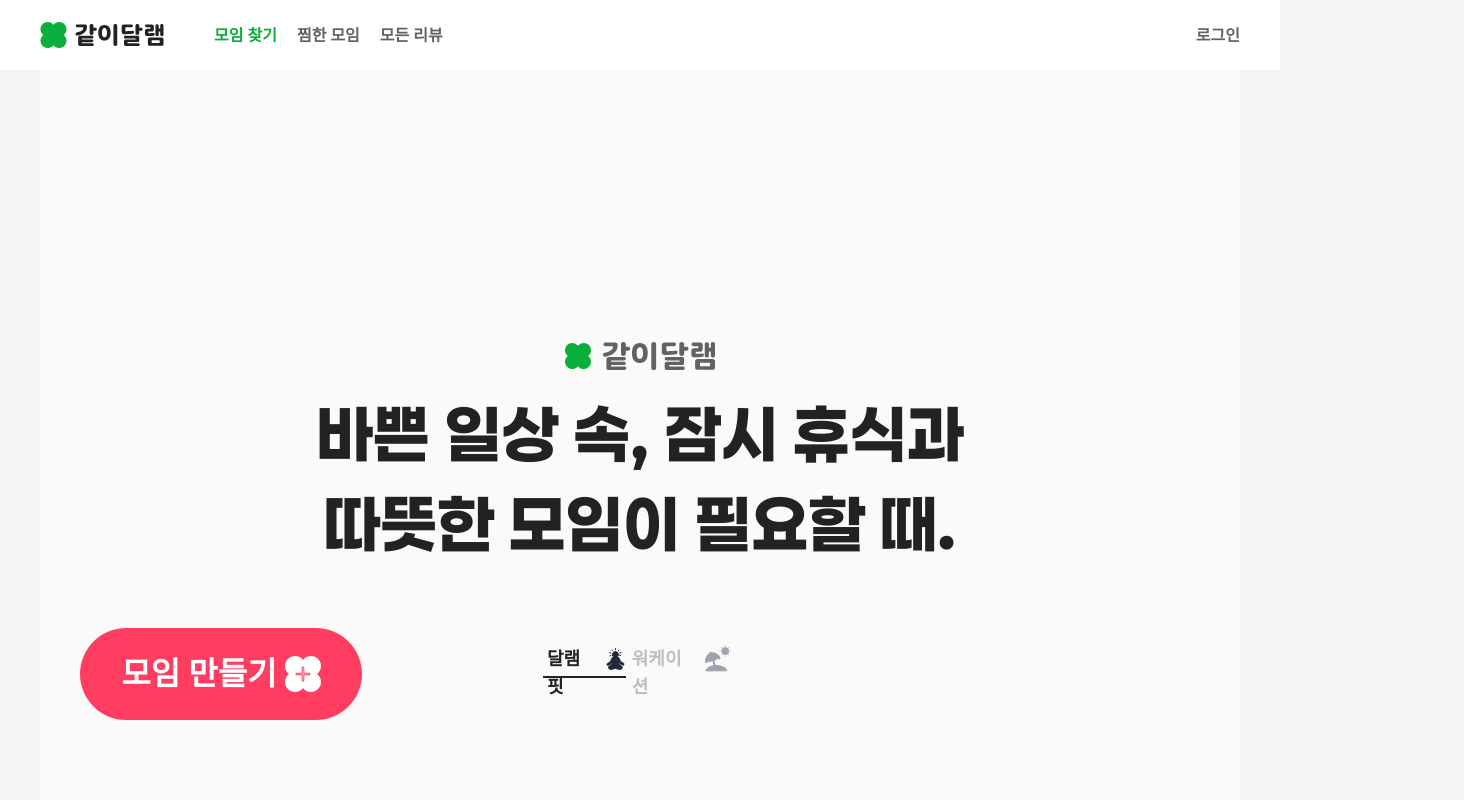
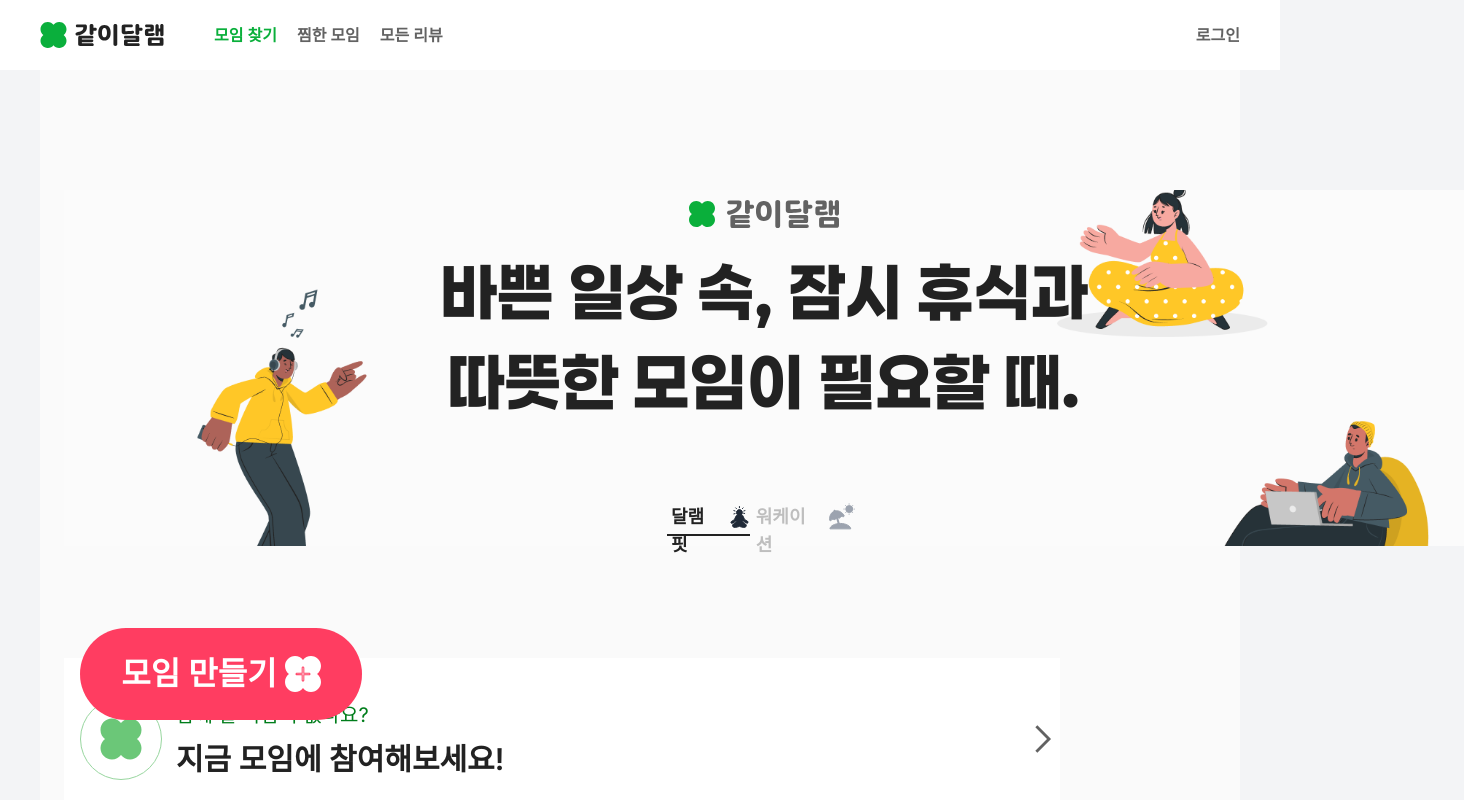
Before and after one commit to yeonna18k/relax-together-front, a Next.js app: page /gatherings in a window 1280 px wide. Shown: the top 800 px of the page, 1464 px wide, since content can reach past the window. Built offline with nearby package versions, Linux system fonts and the light colour scheme.

Commit message:
feat: 모임찾기 페이지 제작중4

```diff
--- a/src/app/gatherings/page.tsx
+++ b/src/app/gatherings/page.tsx
@@ -7,7 +7,7 @@ import GatheringCreate from '@/features/gathering-create';
 
 export default function Gatherings() {
   return (
-    <div>
+    <div className="relative">
       <Banner />
       <GatheringSearch />
       <SearchFilter />
--- a/src/entities/gatherings/ui/Banner.tsx
+++ b/src/entities/gatherings/ui/Banner.tsx
@@ -4,10 +4,9 @@ import SliderButton from './SliderButton';
 
 export default function Banner() {
   return (
-    <div className="relative min-h-screen w-full">
-      <div className="absolute inset-0 -z-10 bg-no-repeat"></div>
-
-      <div className="absolute left-1/2 top-1/2 flex w-[708px] -translate-x-1/2 -translate-y-1/2 transform flex-col items-center gap-[20px] p-0">
+    <div className="w-[1400px] bg-[url('/assets/gathering-bg.png')] bg-cover bg-center bg-no-repeat">
+      <div className="mt-20 hidden h-[356px] w-full items-center justify-center lg:flex">
+        <div className="flex w-[708px] flex-col items-center gap-[20px] p-0">
           <Image
             src="/assets/gathering-logo.svg"
             alt="로고 이미지"
@@ -17,29 +16,28 @@ export default function Banner() {
           <BannerText />
           <SliderButton />
         </div>
-
-      {/* 캐릭터 이미지들 배치 (주석 해제 가능) */}
         {/* <Image
         src="/assets/charactor.svg"
         alt="left charactor"
         width={231.75}
         height={460.35}
-        className="absolute left-0 bottom-0 transform"
+        className="absolute -left-[340px] top-[300px] -translate-x-1/2 -translate-y-1/2 transform"
       />
       <Image
         src="/assets/charactor2.svg"
         alt="topRight charactor"
         width={288.23}
         height={207.04}
-        className="absolute right-10 top-10 transform"
+        className="absolute -right-[300px] top-10 -translate-x-1/2 -translate-y-1/2 transform"
       />
       <Image
         src="/assets/charactor3.svg"
         alt="right charactor"
         width={345.82}
         height={283.02}
-        className="absolute right-0 bottom-0 transform"
+        className="absolute -right-[600px] top-[420px] -translate-x-1/2 -translate-y-1/2 transform"
       /> */}
+      </div>
     </div>
   );
 }
--- a/src/shared/common/ui/closing-soon/index.tsx
+++ /dev/null
@@ -1,3 +0,0 @@
-export default function index() {
-  return <div>index</div>;
-}
--- a/src/shared/layout/Container.tsx
+++ b/src/shared/layout/Container.tsx
@@ -3,7 +3,7 @@ interface ContainerProps {
 }
 export default function Container({ children }: ContainerProps) {
   return (
-    <main className="mx-auto w-full bg-gray-50 px-4 pt-10 md:px-6 xl:max-w-[1200px] xl:px-[102px]">
+    <main className="mx-auto w-full bg-gray-50 px-4 pt-10 md:px-6 xl:max-w-[1200px]">
       {children}
     </main>
   );
```
Lines whose indentation alone changed are shown as unchanged.
